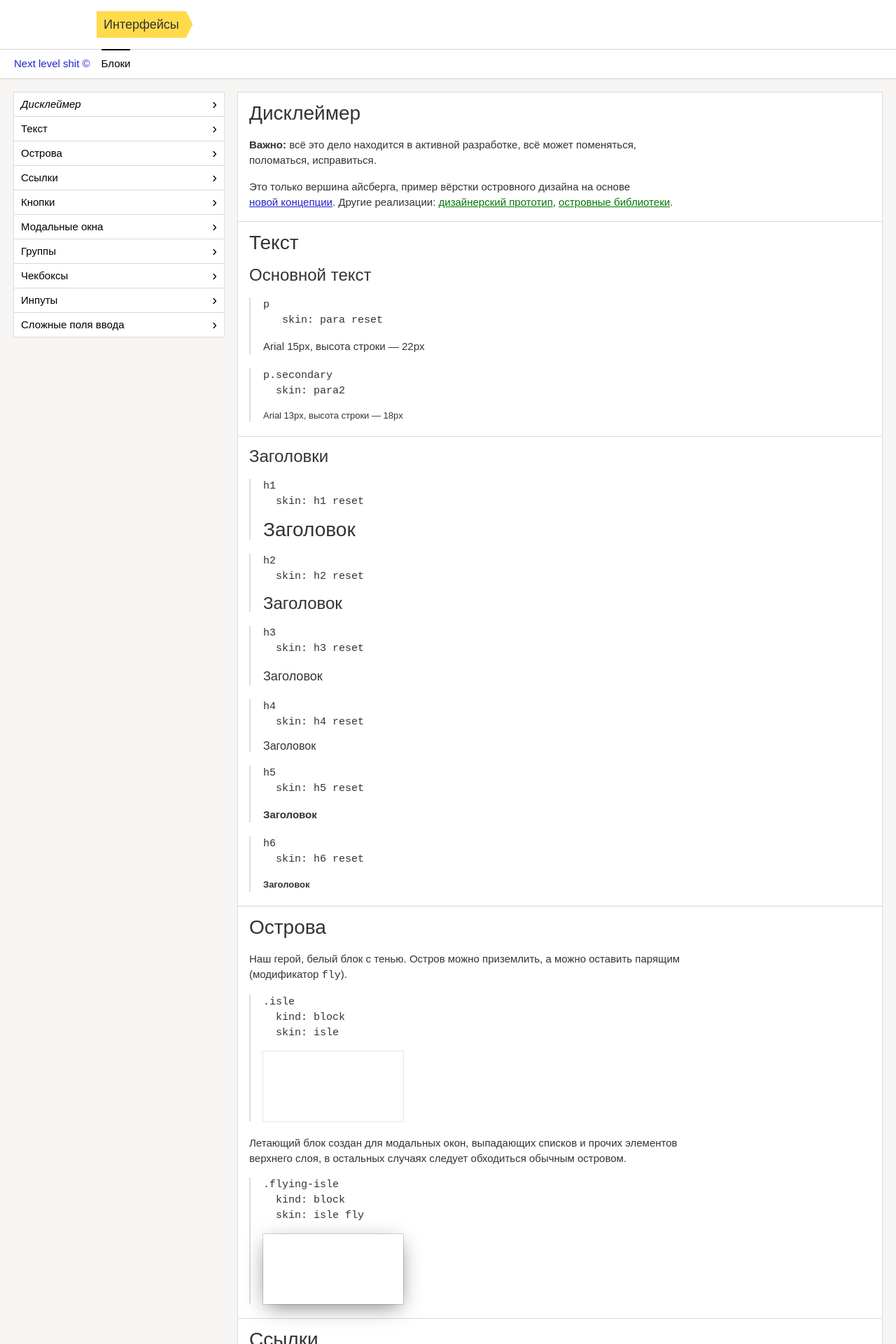
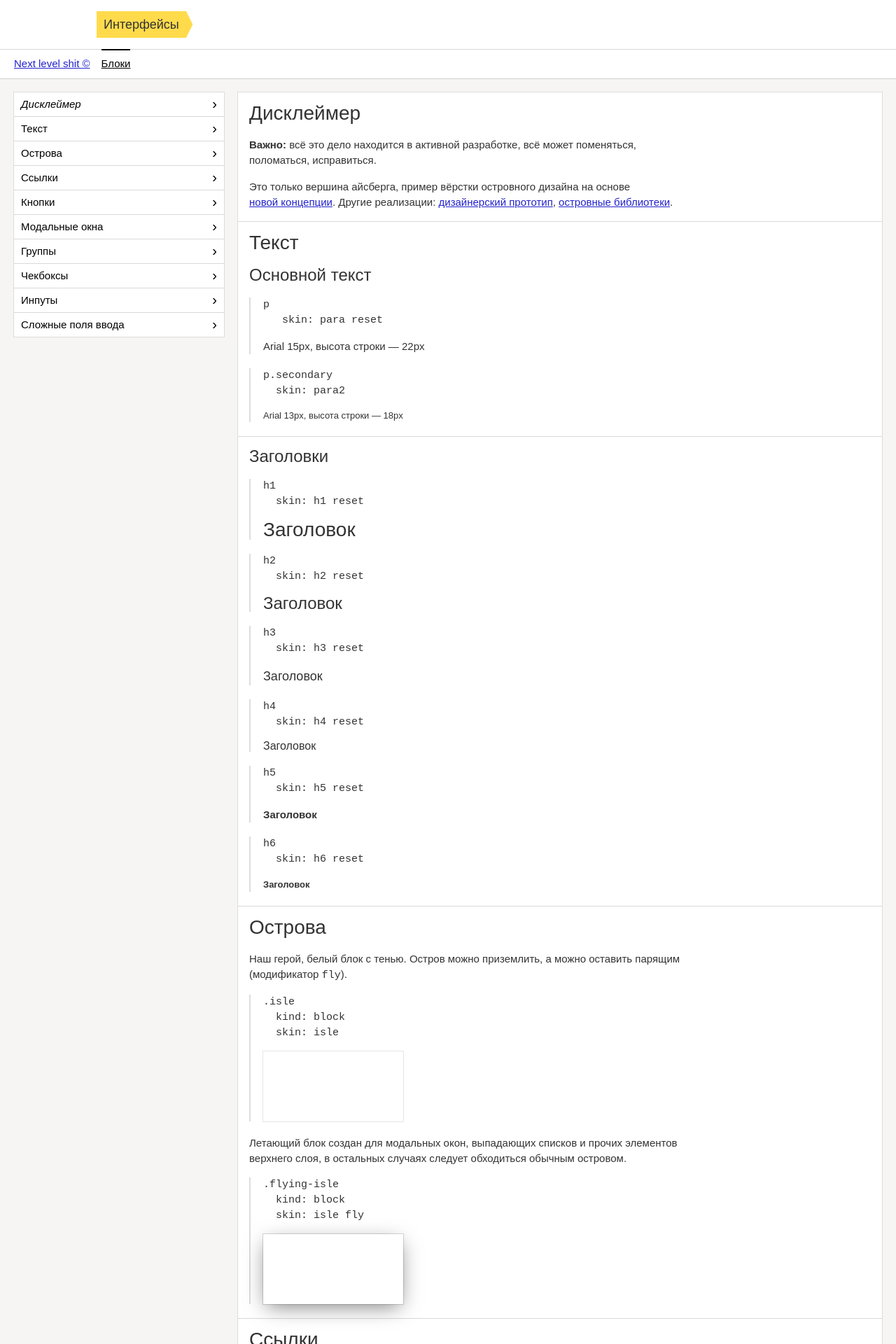
Before and after one commit to yandex-ui/stylobate-islands, a Jekyll site: the page built from blocks.md, in a window 1280 px wide. Shown: the top 1920 px of the page at 70% size. Built offline with Jekyll 4.4.1, drawn with Linux system fonts in a browser that asks for light colours; some of the changed text lies outside the part shown.

Commit message:
Link refactoring

```diff
--- a/blocks/link/link.styl
+++ b/blocks/link/link.styl
@@ -2,13 +2,13 @@
   skin: link underline
 
 .outer-link
-  skin: link underline outer
+  skin: outer-link underline
 
 .pseudo-link
-  skin: link pseudo
+  skin: pseudo-link
 
 .complex-link
-  skin: link #000
+  skin: complex-link #000
 
 .link-inner
   skin: link nested underline
--- a/style.css
+++ b/style.css
@@ -94,7 +94,7 @@
   vertical-align: top;
   cursor: pointer;
   color: #22c;
-  text-decoration: none;
+  text-decoration: underline;
   padding: 1rem 0.8rem;
 }
 .site-nav-link:hover {
@@ -1614,7 +1614,7 @@
   padding: 0.5rem 1rem;
   cursor: pointer;
   color: #000;
-  text-decoration: none;
+  text-decoration: underline;
   border-right: 1px solid rgba(0,0,0,0.08);
   margin-right: 1rem;
   font-size: 1.6rem;
@@ -1758,7 +1758,7 @@
 }
 .content-section a:not([class])[href^=http] {
   cursor: pointer;
-  color: #070;
+  color: #22c;
   text-decoration: underline;
 }
 .content-section a:not([class])[href^=http]:hover {
```
Also changed, not shown: blocks.md (+4 -4 lines).
